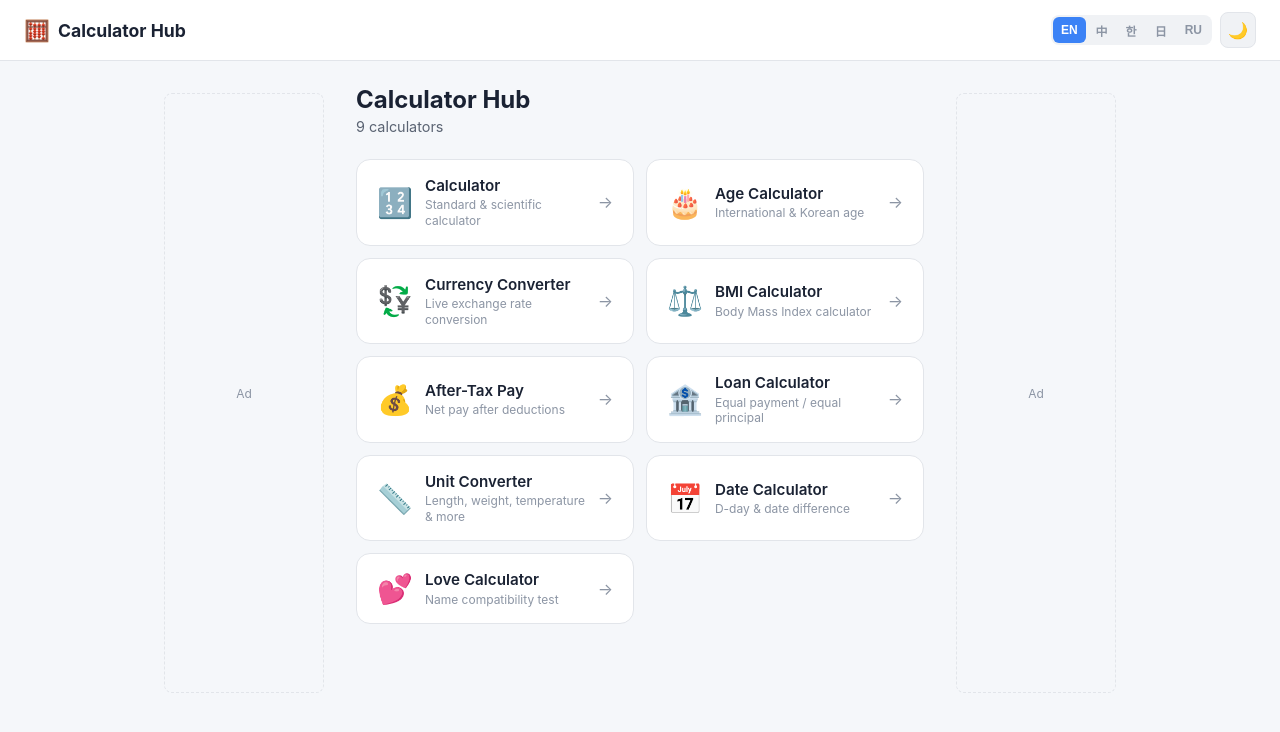
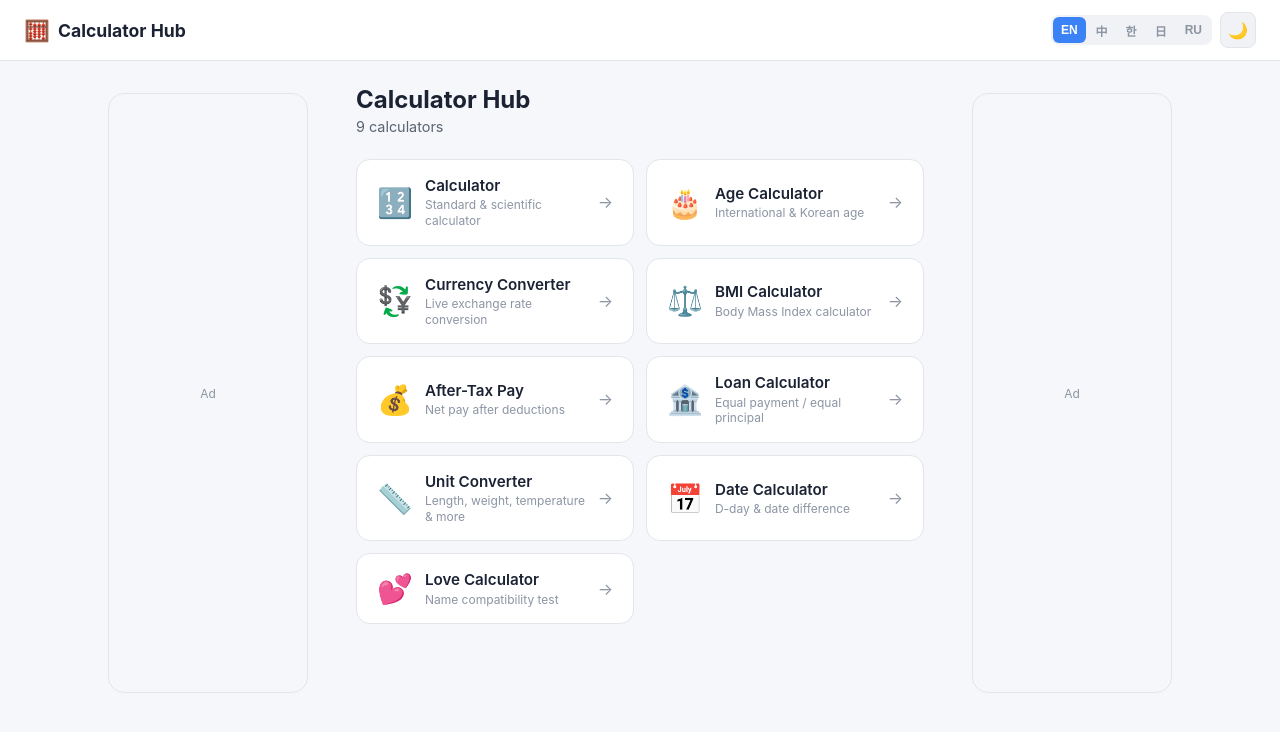
Before and after one commit to rowlow0gold-ops/calculator-hub, a Nuxt app: page / in a window 1280 px wide. Shown: the top 732 px of the page. Built offline with nearby package versions, Linux system fonts and the light colour scheme.

Commit message:
Add Google AdSense snippet + match my-ip-checker ad layout

```diff
--- a/layouts/default.vue
+++ b/layouts/default.vue
@@ -98,27 +98,29 @@ onMounted(() => {
 .layout-body {
   display: flex;
   justify-content: center;
-  gap: 1rem;
+  gap: 2rem;
   width: 100%;
-  max-width: 1400px;
+  max-width: 1600px;
   margin: 0 auto;
   padding: 0 1rem;
 }
 
 .ad-sidebar {
-  width: 160px;
   flex-shrink: 0;
   display: none;
   padding-top: 2rem;
 }
 
+.ad-left { padding-left: 1.5rem; }
+.ad-right { padding-right: 1.5rem; }
+
 .ad-placeholder {
   position: sticky;
-  top: 80px;
-  width: 160px;
+  top: 32px;
+  width: 200px;
   height: 600px;
-  border: 1px dashed var(--border);
-  border-radius: 8px;
+  border: 1px solid var(--border);
+  border-radius: 16px;
   display: flex;
   align-items: center;
   justify-content: center;
@@ -132,29 +134,23 @@ onMounted(() => {
 
 .ad-mobile {
   display: block;
-  padding: 0.75rem 1rem;
-  position: fixed;
-  bottom: 0;
-  left: 0;
-  right: 0;
-  z-index: 50;
+  padding: 1rem;
 }
 
 .ad-placeholder-mobile {
   width: 100%;
-  height: 60px;
-  border: 1px dashed var(--border);
-  border-radius: 8px;
+  height: 90px;
+  border: 1px solid var(--border);
+  border-radius: 16px;
   display: flex;
   align-items: center;
   justify-content: center;
   background: var(--card-bg);
-  backdrop-filter: blur(12px);
 }
 
-@media (min-width: 1200px) {
+@media (min-width: 1280px) {
   .ad-sidebar {
-    display: block;
+    display: flex;
   }
   .ad-mobile {
     display: none;
--- a/nuxt.config.ts
+++ b/nuxt.config.ts
@@ -28,6 +28,11 @@ export default defineNuxtConfig({
       ],
       script: [
         {
+          async: true,
+          src: 'https://pagead2.googlesyndication.com/pagead/js/adsbygoogle.js?client=ca-pub-9779896074298699',
+          crossorigin: 'anonymous',
+        },
+        {
           type: 'application/ld+json',
           innerHTML: JSON.stringify({
             '@context': 'https://schema.org',
```
